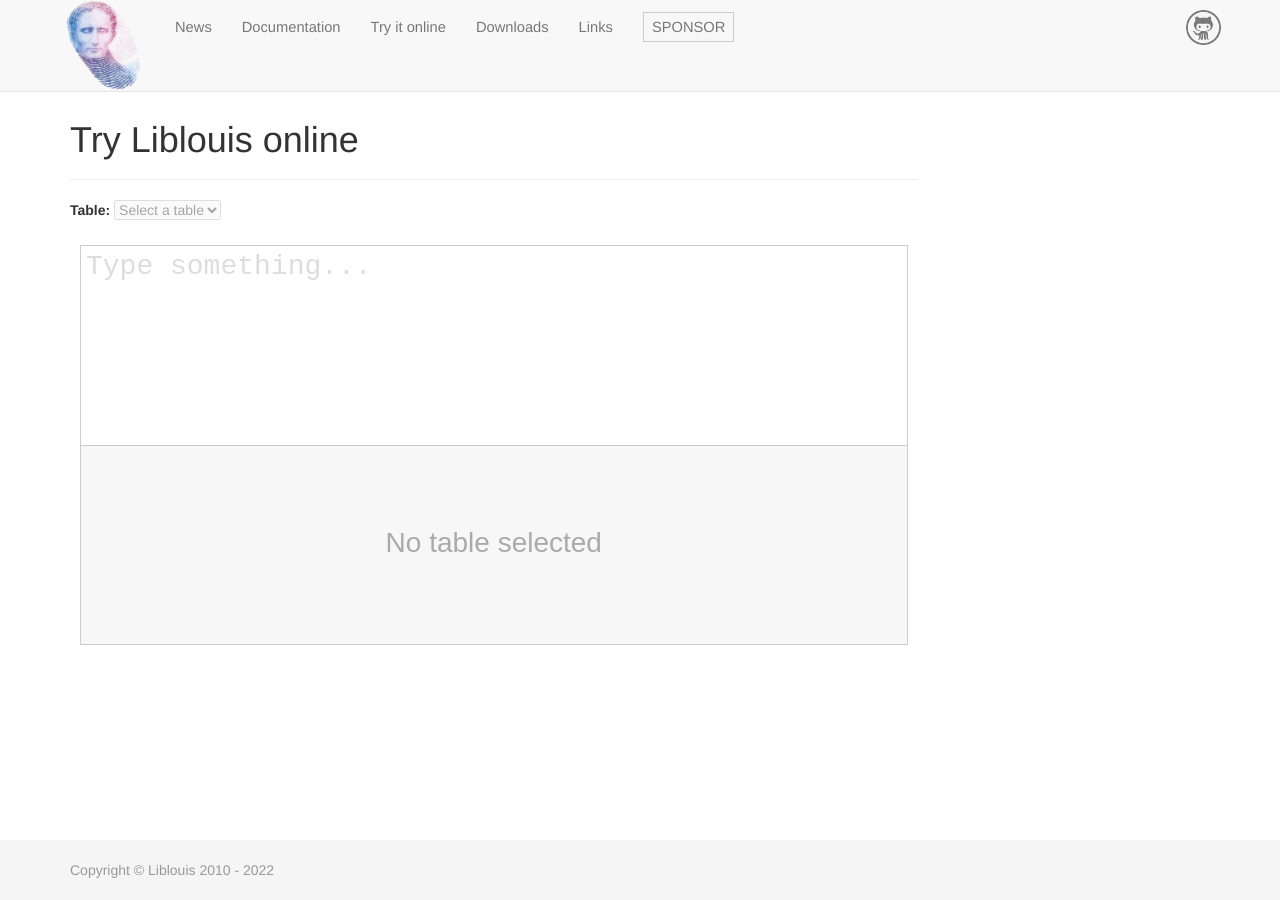
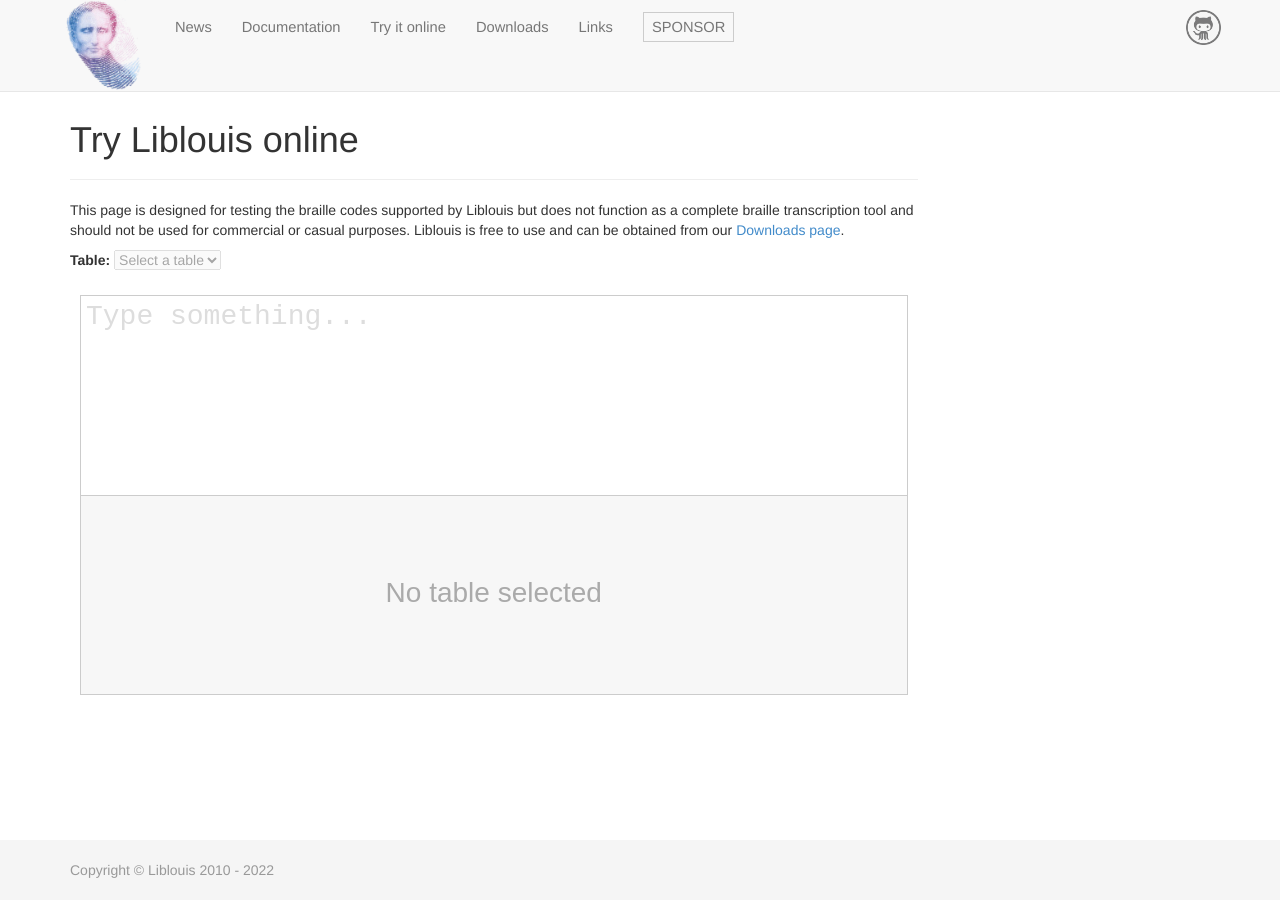
Before and after one commit to liblouis/liblouis.github.io, a Jekyll site: the page built from translate/index.html, in a window 1280 px wide. Built offline with Jekyll 4.4.1, drawn with Linux system fonts in a browser that asks for light colours.

Commit message:
Add disclaimer
Thanks to Dave Gunn

```diff
--- a/translate/index.html
+++ b/translate/index.html
@@ -5,6 +5,8 @@
 <script type="text/javascript" src="{{ site.baseurl }}/translate/liblouis.js"></script>
 <script type="text/javascript" src="{{ site.baseurl }}/translate/ui.js"></script>
 <link href="{{ site.baseurl }}/css/translate.css" rel="stylesheet" type="text/css">
+
+<p>This page is designed for testing the braille codes supported by Liblouis but does not function as a complete braille transcription tool and should not be used for commercial or casual purposes. Liblouis is free to use and can be obtained from our <a href="{{ site.baseurl }}/downloads">Downloads page</a>.</p>
 
 <div id="table-select-wrapper">
   <label for="table">Table:</label>
```
